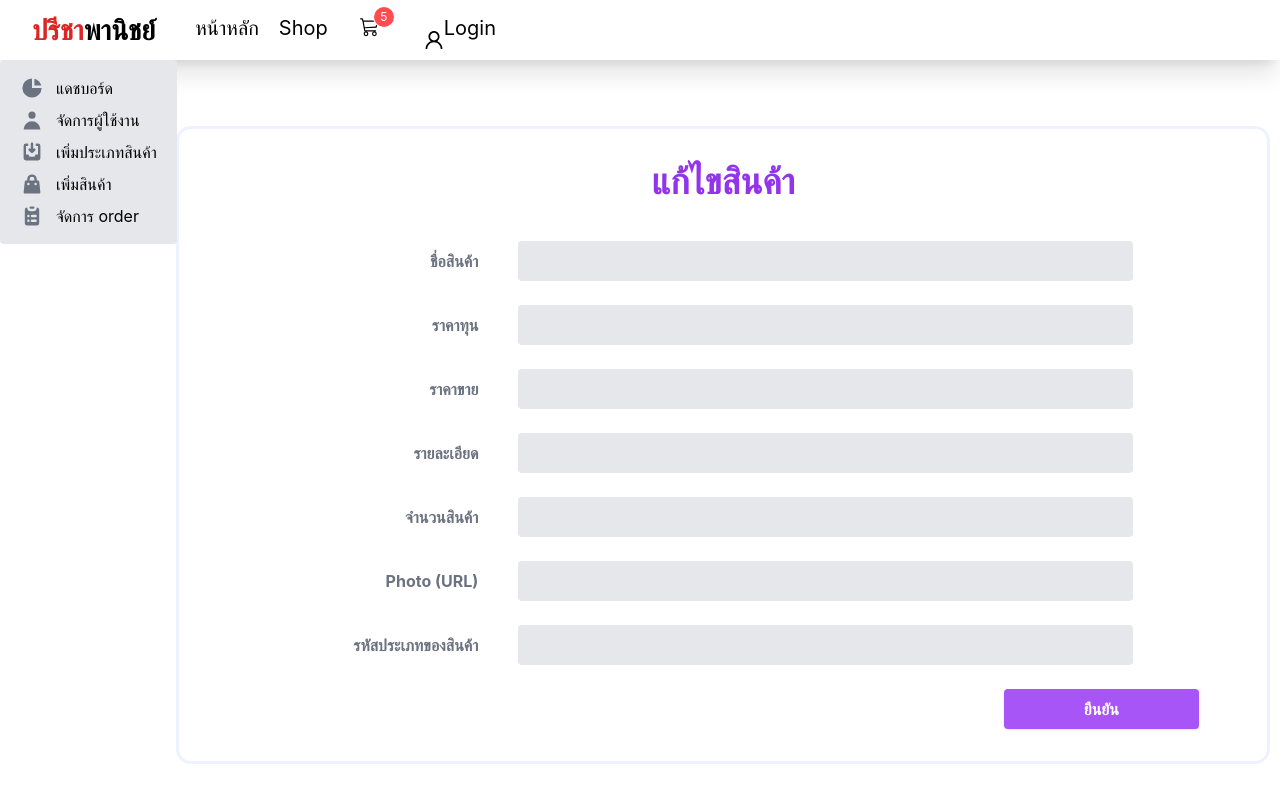
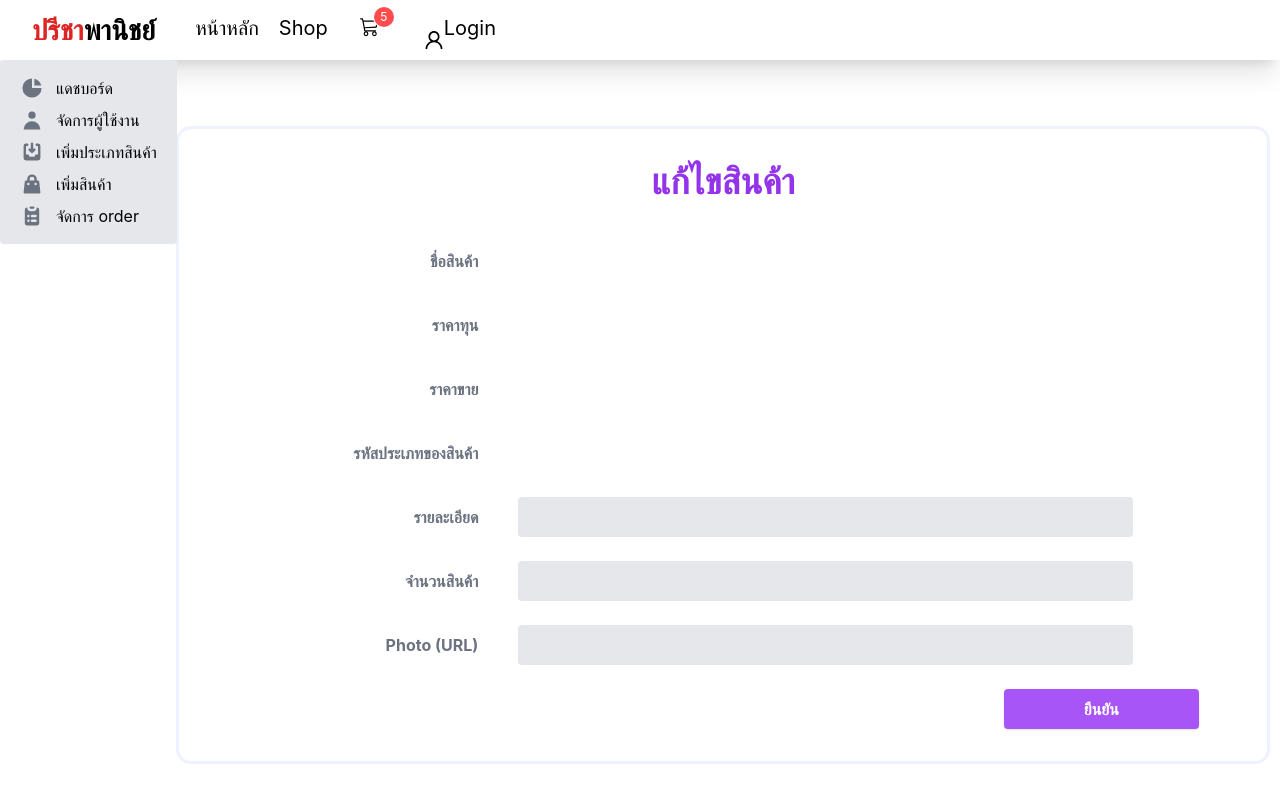
Before and after one commit to Zaiza2000/Project, a React (Create React App) app in the folder client/: page /admin/update-product/1 in a window 1280 px wide. Built offline with nearby package versions, Linux system fonts and the light colour scheme; no server answers.

Commit message:
Update Product (disabled)

```diff
--- a/client/src/components/page/admin/category/UpdateCategory.js
+++ b/client/src/components/page/admin/category/UpdateCategory.js
@@ -76,7 +76,7 @@
             </div>
             <div className="md:w-2/3">
               <input
-                className="bg-gray-200 appearance-none border-2 border-gray-200 rounded w-full py-2 px-4 text-gray-700 leading-tight focus:outline-none focus:bg-white focus:border-purple-500"
+                className="bg-white appearance-none border-2 border-white rounded w-full py-2 px-4 text-gray-700 leading-tight focus:outline-none focus:bg-white focus:border-purple-500"
                 type="number"
                 name="category_id"
                 value={values.category_id}
--- a/client/src/components/page/admin/product/CreateProduct.js
+++ b/client/src/components/page/admin/product/CreateProduct.js
@@ -19,7 +19,7 @@
   product_sale: "",
   product_photo: null,
   product_detail: "",
-  product_num: "",
+  product_quantity: "",
   category_id: "",
 };
 
@@ -170,8 +170,8 @@
                 <input
                   className="bg-gray-200 appearance-none border-2 border-gray-200 rounded w-full py-2 px-4 text-gray-700 leading-tight focus:outline-none focus:bg-white focus:border-purple-500"
                   type="number"
-                  name="product_num"
-                  value={values.product_num}
+                  name="product_quantity"
+                  value={values.product_quantity}
                   onChange={handleChange}
                 />
               </div>
@@ -281,7 +281,7 @@
                     </td>
                     <td className="p-2 md:border md:border-grey-500 text-left block md:table-cell">
                       <span className="inline-block w-1/3 md:hidden font-bold"></span>
-                      {item.product_num}
+                      {item.product_quantity}
                     </td>
                     <td className="p-2 md:border md:border-grey-500 text-left block md:table-cell">
                       <span className="inline-block w-1/3 md:hidden font-bold"></span>
--- a/client/src/components/page/admin/product/UpdateProduct.js
+++ b/client/src/components/page/admin/product/UpdateProduct.js
@@ -12,7 +12,7 @@
   product_sale: "",
   product_photo: null,
   product_detail: "",
-  product_num: "",
+  product_quantity: "",
   category_id: "",
 };
 
@@ -75,11 +75,12 @@
             </div>
             <div className="md:w-2/3">
               <input
-                className="bg-gray-200 appearance-none border-2 border-gray-200 rounded w-full py-2 px-4 text-gray-700 leading-tight focus:outline-none focus:bg-white focus:border-purple-500"
+                className="bg-white appearance-none border-2 border-white rounded w-full py-2 px-4 text-gray-700 leading-tight focus:outline-none focus:bg-white focus:border-purple-500"
                 type="text"
                 name="product_name"
                 value={values.product_name}
                 onChange={handleChange}
+                disabled
               />
             </div>
           </div>
@@ -94,11 +95,12 @@
             </div>
             <div className="md:w-2/3">
               <input
-                className="bg-gray-200 appearance-none border-2 border-gray-200 rounded w-full py-2 px-4 text-gray-700 leading-tight focus:outline-none focus:bg-white focus:border-purple-500"
+                className="bg-white appearance-none border-2 border-white rounded w-full py-2 px-4 text-gray-700 leading-tight focus:outline-none focus:bg-white focus:border-purple-500"
                 type="number"
                 name="product_cost"
                 value={values.product_cost}
                 onChange={handleChange}
+                disabled
               />
             </div>
           </div>
@@ -113,11 +115,33 @@
             </div>
             <div className="md:w-2/3">
               <input
-                className="bg-gray-200 appearance-none border-2 border-gray-200 rounded w-full py-2 px-4 text-gray-700 leading-tight focus:outline-none focus:bg-white focus:border-purple-500"
+                className="bg-white appearance-none border-2 border-white rounded w-full py-2 px-4 text-gray-700 leading-tight focus:outline-none focus:bg-white focus:border-purple-500"
                 type="number"
                 name="product_sale"
                 value={values.product_sale}
                 onChange={handleChange}
+                disabled
+              />
+            </div>
+          </div>
+          <div className="md:flex md:items-center mb-6 ">
+            <div className="md:w-1/3">
+              <label
+                className="block text-gray-500 font-bold md:text-right mb-1 md:mb-0 pr-10"
+                for="inline-full-name"
+              >
+                รหัสประเภทของสินค้า
+              </label>
+            </div>
+            <div className="md:w-2/3">
+              <input
+                className="bg-white appearance-none border-2 border-white rounded w-full py-2 px-4 text-gray-700 leading-tight focus:outline-none focus:bg-white focus:border-purple-500"
+                type="number"
+                name="category_id"
+                value={values.category_id}
+                onChange={handleChange}
+                disabled
+
               />
             </div>
           </div>
@@ -153,8 +177,8 @@
               <input
                 className="bg-gray-200 appearance-none border-2 border-gray-200 rounded w-full py-2 px-4 text-gray-700 leading-tight focus:outline-none focus:bg-white focus:border-purple-500"
                 type="number"
-                name="product_num"
-                value={values.product_num}
+                name="product_quantity"
+                value={values.product_quantity}
                 onChange={handleChange}
               />
             </div>
@@ -179,25 +203,7 @@
               />
             </div>
           </div>
-          <div className="md:flex md:items-center mb-6 ">
-            <div className="md:w-1/3">
-              <label
-                className="block text-gray-500 font-bold md:text-right mb-1 md:mb-0 pr-10"
-                for="inline-full-name"
-              >
-                รหัสประเภทของสินค้า
-              </label>
-            </div>
-            <div className="md:w-2/3">
-              <input
-                className="bg-gray-200 appearance-none border-2 border-gray-200 rounded w-full py-2 px-4 text-gray-700 leading-tight focus:outline-none focus:bg-white focus:border-purple-500"
-                type="number"
-                name="category_id"
-                value={values.category_id}
-                onChange={handleChange}
-              />
-            </div>
-          </div>
+
 
           <div className="md:flex md:items-center">
             <div className="md:w-1/3"></div>
```
Also changed, not shown: 1 other file (tests, documents, lock files or other folders).
